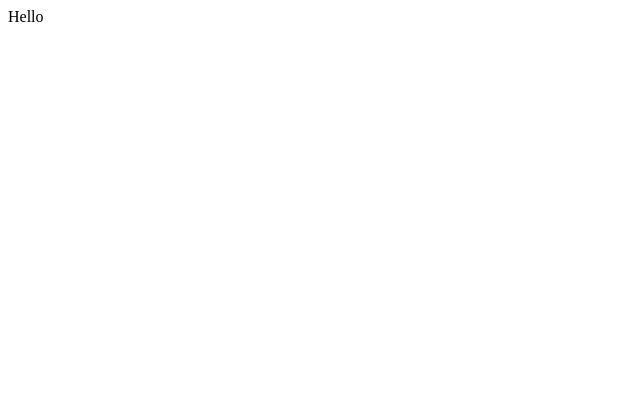
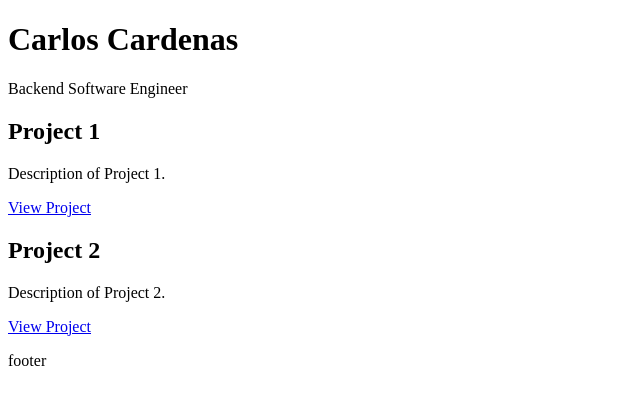
Before and after one commit to arcxcc/WebDev, a plain HTML site: page index.html in a window 1280 px wide. Shown: the whole page, without its empty margins (0-640 px from the left). Drawn offline with Linux system fonts and the light colour scheme.

Commit message:
simple html portfolio

```diff
--- a/index.html
+++ b/index.html
@@ -1,2 +1,33 @@
 <!DOCTYPE html>
-<head>Hello</head>
+<head>
+<title>Backend Software Engineer Portfolio</title>
+
+</head>
+<body>
+    <header>
+        <h1>Carlos Cardenas</h1>
+        <p>Backend Software Engineer</p>
+    </header>
+
+    <main>
+        <div class="project">
+            <h2>Project 1</h2>
+            <p>Description of Project 1.</p>
+            <a href="#">View Project</a>
+        </div>
+
+        <div class="project">
+            <h2>Project 2</h2>
+            <p>Description of Project 2.</p>
+            <a href="#">View Project</a>
+        </div>
+
+        <!-- Add more projects as needed -->
+
+    </main>
+
+    <footer>
+        <p>footer</p>
+    </footer>
+</body>
+</html>
```
